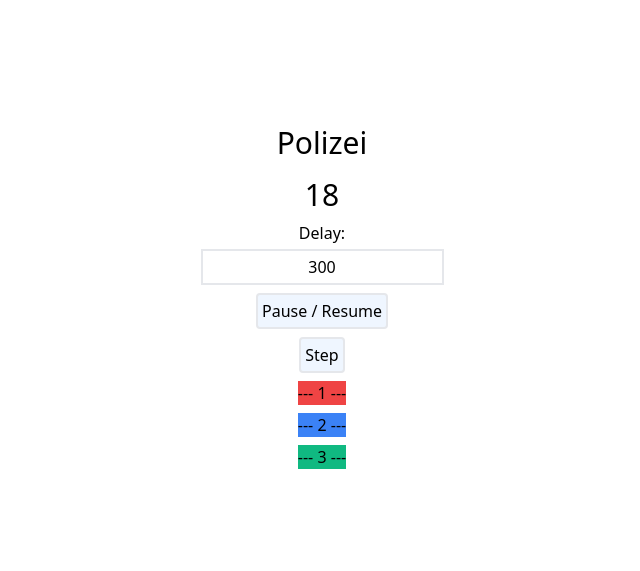
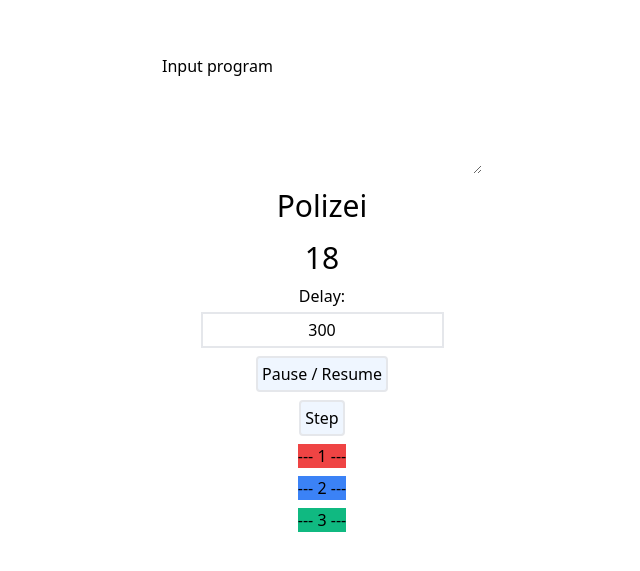
Before and after one commit to j05ch/js-to-ram, a React (Create React App) app: page / in a window 1280 px wide. Shown: the part 105-676 px from the top of the page, without its empty margins (318-958 px from the left). Built offline with nearby package versions, Linux system fonts and the light colour scheme.

Commit message:
feat(poc): add text-area and program-string-to-array function

```diff
--- a/src/components/poc/counter/index.tsx
+++ b/src/components/poc/counter/index.tsx
@@ -1,6 +1,7 @@
 import * as React from 'react';
 import { useState } from 'react';
 import { useInterval } from '../../../hooks/useInterval';
+import ProgramInput from '../program-input';
 
 const Counter: React.FC = () => {
 	const [counter, setCounter] = useState(0);
@@ -10,6 +11,7 @@
 	const [color1, setColor1] = useState('');
 	const [color2, setColor2] = useState('');
 	const [color3, setColor3] = useState('');
+	const [programString, setProgramString] = useState('');
 
 	const contents = ['Hippie', 'Buch', 'Polizei'];
 
@@ -66,8 +68,13 @@
 		setColor3(states[counter % 4].color3);
 	}
 
+	function programStringToArray(s: string) {
+		return s.split('\n').map((l) => l.split(','));
+	}
+
 	return (
 		<div className="flex items-center justify-center flex-col h-screen">
+			<ProgramInput setState={setProgramString} />
 			<h1 className="p-1 m-1 text-3xl">{content}</h1>
 			<h1 className="p-1 m-1 text-3xl">{counter}</h1>
 			<p>Delay:</p>
--- /dev/null
+++ b/src/components/poc/program-input/index.tsx
@@ -0,0 +1,27 @@
+import * as React from 'react';
+import { Dispatch, SetStateAction } from 'react';
+
+interface Props {
+	setState: Dispatch<SetStateAction<string>>;
+}
+
+const ProgramInput: React.FC<Props> = ({ setState }) => {
+	function handleChange(e: React.ChangeEvent<HTMLTextAreaElement>) {
+		setState(String(e.target.value));
+	}
+
+	return (
+		<div>
+			<textarea
+				id="program-input"
+				name="program-input"
+				rows={5}
+				cols={33}
+				defaultValue="Input program"
+				onChange={handleChange}
+			/>
+		</div>
+	);
+};
+
+export default ProgramInput;
```
